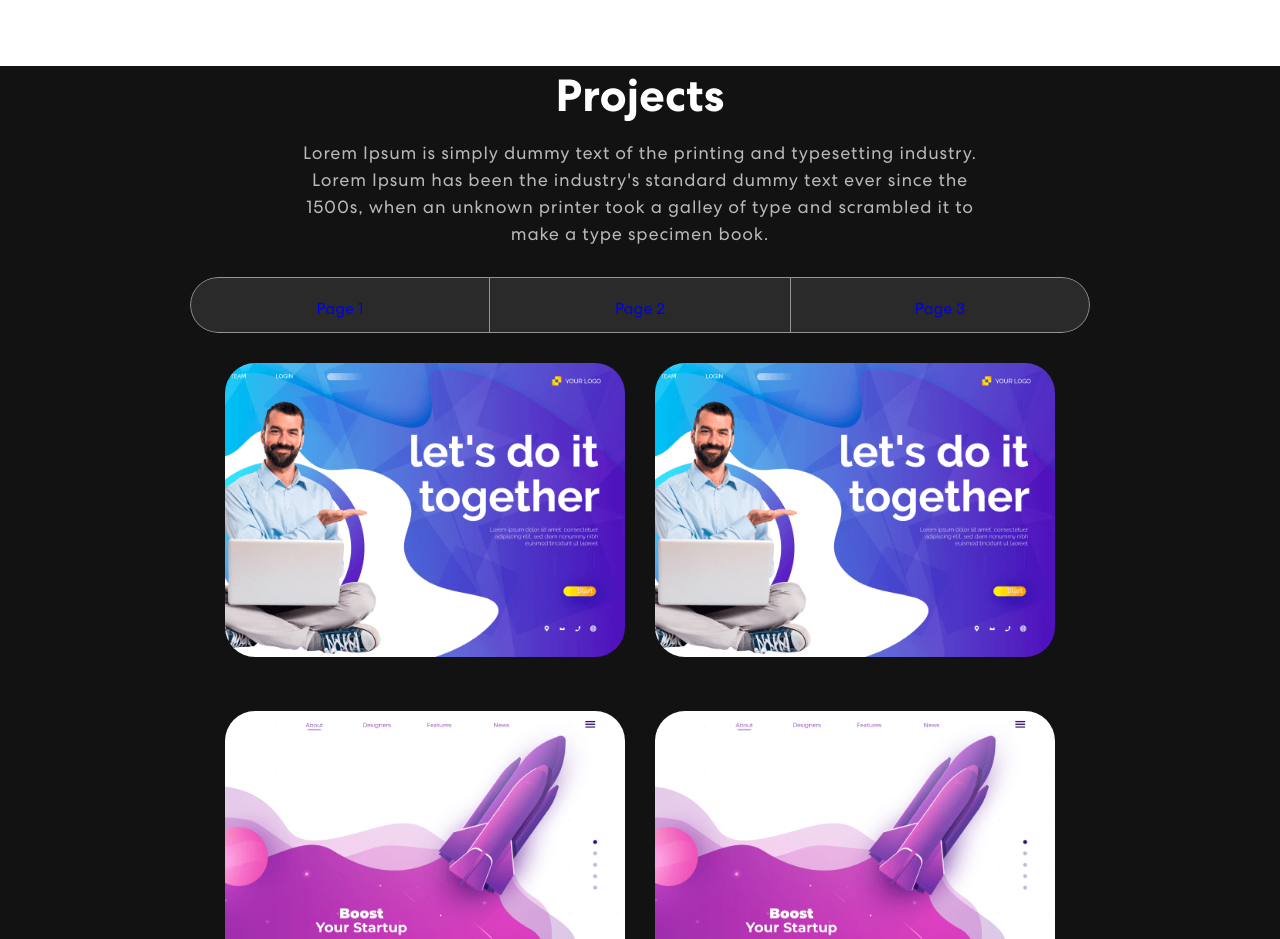
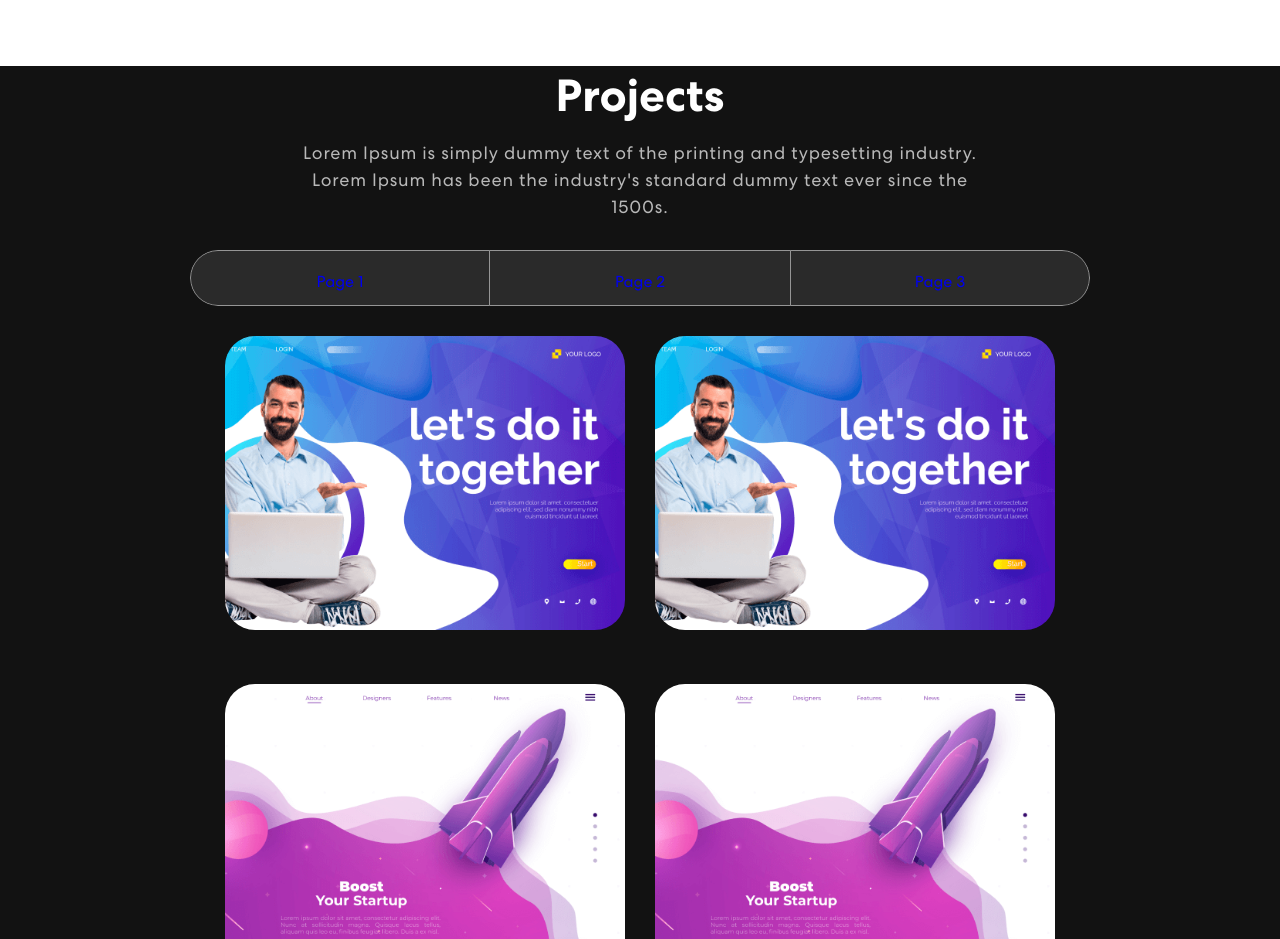
Before and after one commit to RodionKipitok/Portfolio-react, a React (Create React App) app: page / in a window 1280 px wide. Shown: the part 940-1879 px from the top of the page. Built offline with nearby package versions, Linux system fonts and the light colour scheme.

Commit message:
fix text in hero

```diff
--- a/src/components/Projects/Projects.js
+++ b/src/components/Projects/Projects.js
@@ -45,8 +45,7 @@
             <p>
               Lorem Ipsum is simply dummy text of the printing and typesetting
               industry. Lorem Ipsum has been the industry's standard dummy text
-              ever since the 1500s, when an unknown printer took a galley of
-              type and scrambled it to make a type specimen book.
+              ever since the 1500s.
             </p>
           </div>
 
@@ -54,7 +53,7 @@
             <li className="item-one">
               <a href='/'>Page 1</a>
             </li>
-            <li className=" item-two">
+            <li className="item-two">
               <a href='/'>Page 2</a>
             </li>
             <li className="item-three">
```
